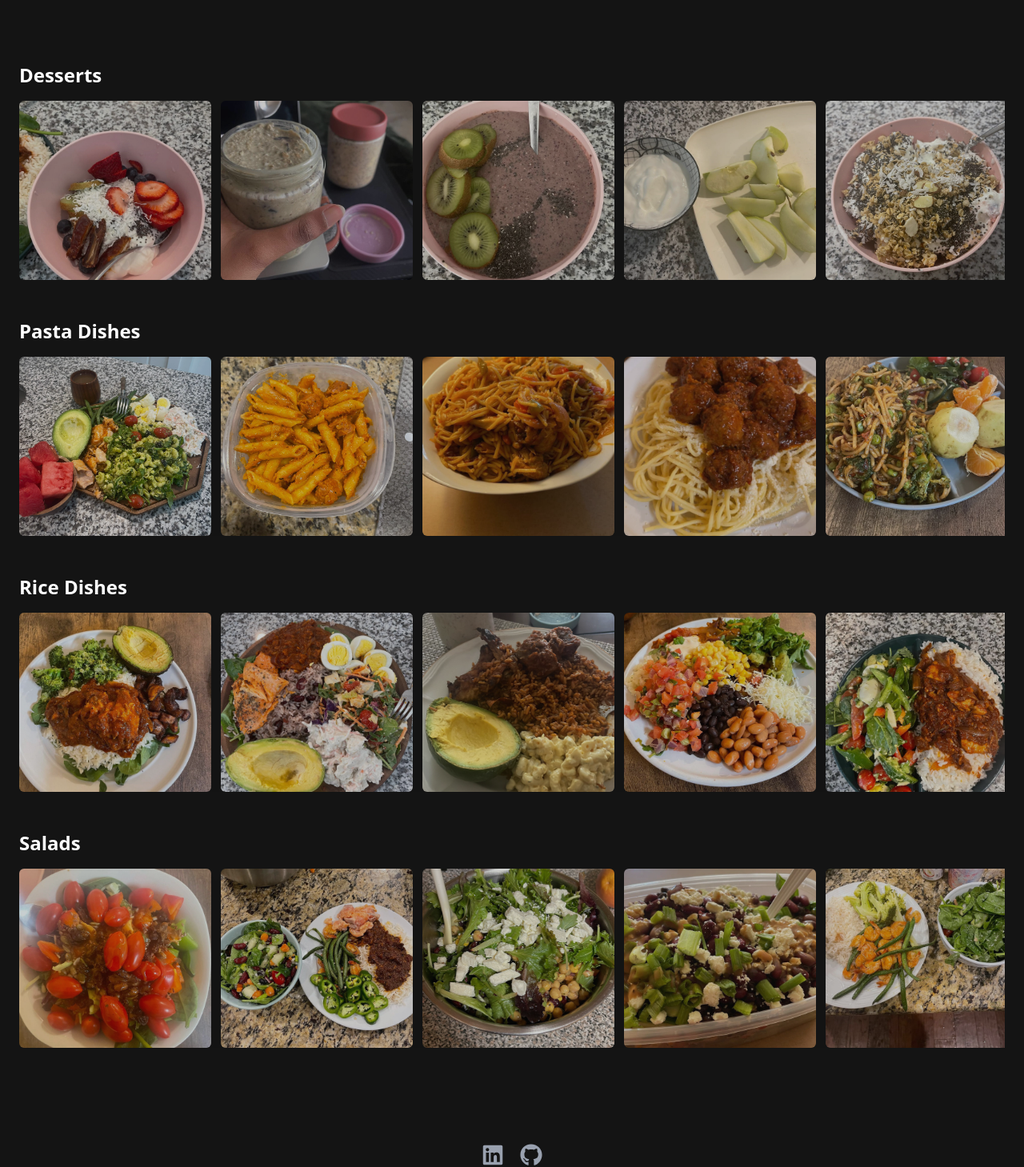
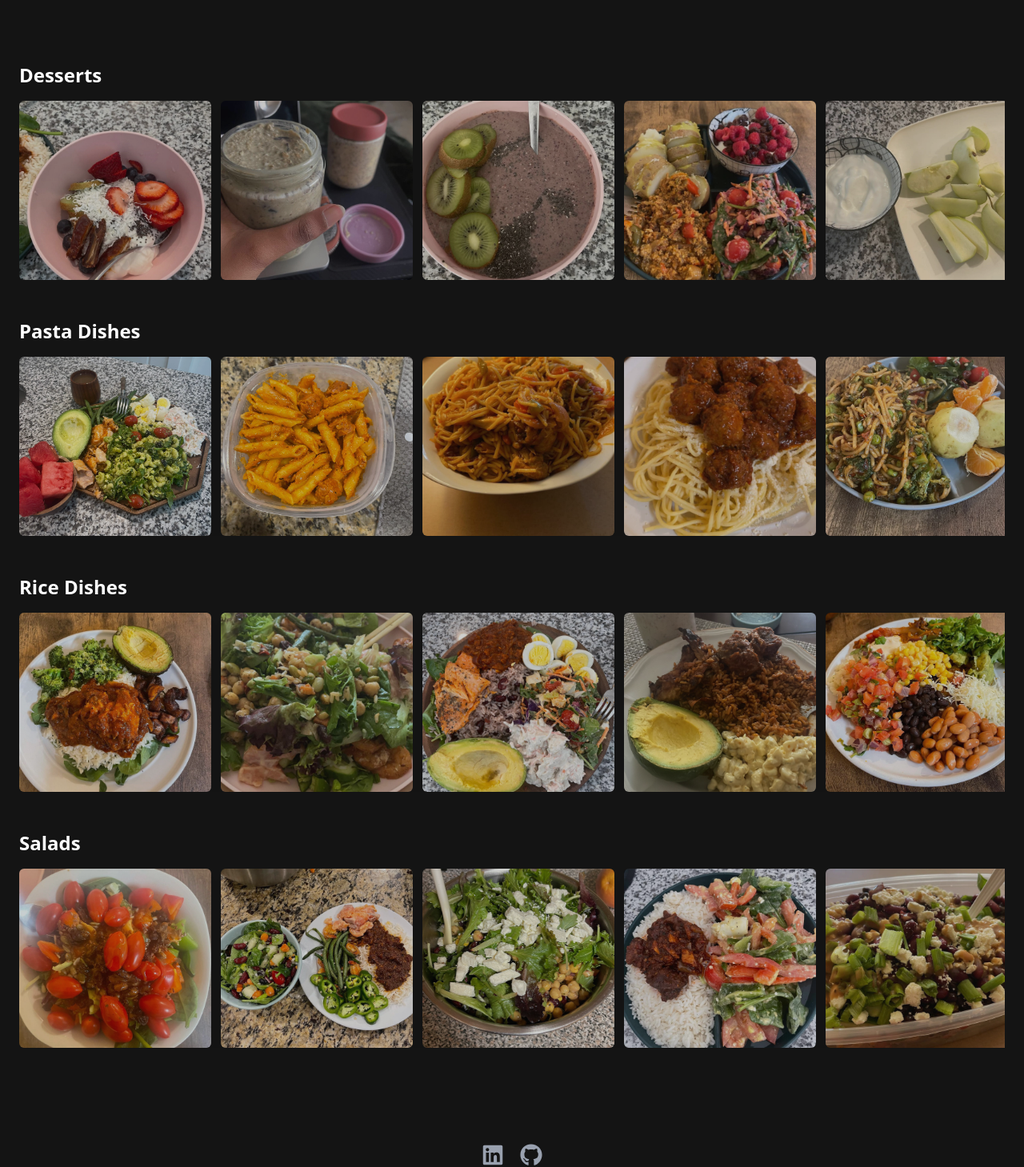
Before and after one commit to akunna1/Foodflix, a Next.js app: page / in a window 1280 px wide. Shown: the part 832-2291 px from the top of the page at 80% size. Built offline with nearby package versions, Linux system fonts and the light colour scheme.

Commit message:
added more images to homepage

```diff
--- a/src/app/components/slides.tsx
+++ b/src/app/components/slides.tsx
@@ -4,10 +4,10 @@ import Image from "next/image";
 import { useRef } from "react";
 
 const categories = [
-  { title: "Desserts", images: ["/photos/dessert1.jpg", "/photos/dessert2.jpg", "/photos/dessert3.jpg", "/photos/dessert4.jpg", "/photos/dessert5.jpg"] },
-  { title: "Pasta Dishes", images: ["/photos/pasta1.jpg", "/photos/pasta2.jpg", "/photos/pasta3.jpg", "/photos/pasta4.jpg", "/photos/pasta5.jpg"] },
-  { title: "Rice Dishes", images: ["/photos/rice1.jpg", "/photos/rice2.jpg", "/photos/rice3.jpg", "/photos/rice4.jpg", "/photos/rice5.jpg"] },
-  { title: "Salads", images: ["/photos/salad1.jpg", "/photos/salad2.jpg", "/photos/salad5.jpg", "/photos/salad4.jpg", "/photos/salad3.jpg"] },
+  { title: "Desserts", images: ["/photos/dessert1.jpg", "/photos/dessert2.jpg", "/photos/dessert3.jpg", "/photos/dessert7.jpg", "/photos/dessert4.jpg", "/photos/dessert5.jpg"] },
+  { title: "Pasta Dishes", images: ["/photos/pasta1.jpg", "/photos/pasta2.jpg", "/photos/pasta3.jpg", "/photos/pasta4.jpg", "/photos/pasta5.jpg", "/photos/quick1.jpg"] },
+  { title: "Rice Dishes", images: ["/photos/rice1.jpg", "/photos/rice6.jpg", "/photos/rice2.jpg", "/photos/rice3.jpg", "/photos/rice4.jpg", "/photos/rice5.jpg"] },
+  { title: "Salads", images: ["/photos/salad1.jpg", "/photos/salad2.jpg", "/photos/salad5.jpg", "/photos/salad7.jpg", "/photos/salad4.jpg", "/photos/salad3.jpg"] },
 ];
 
 export default function Slides() {
```
